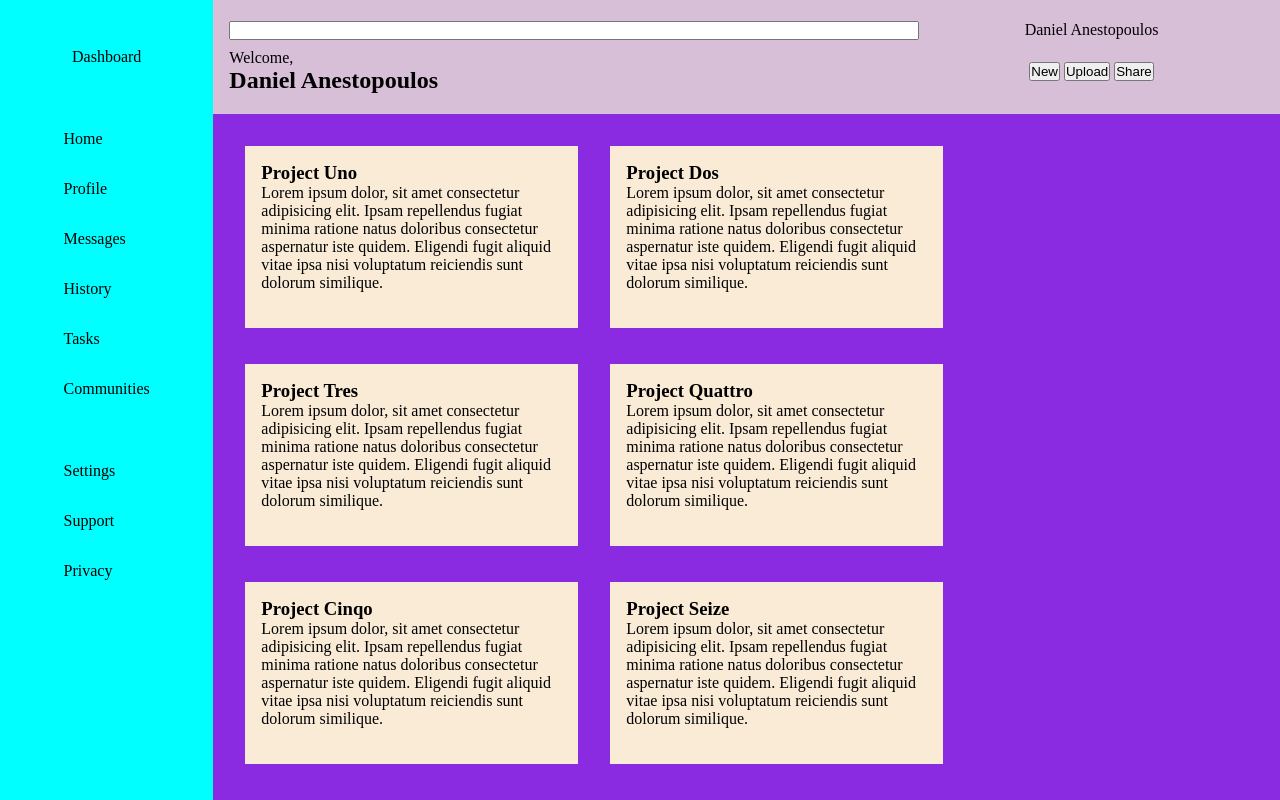
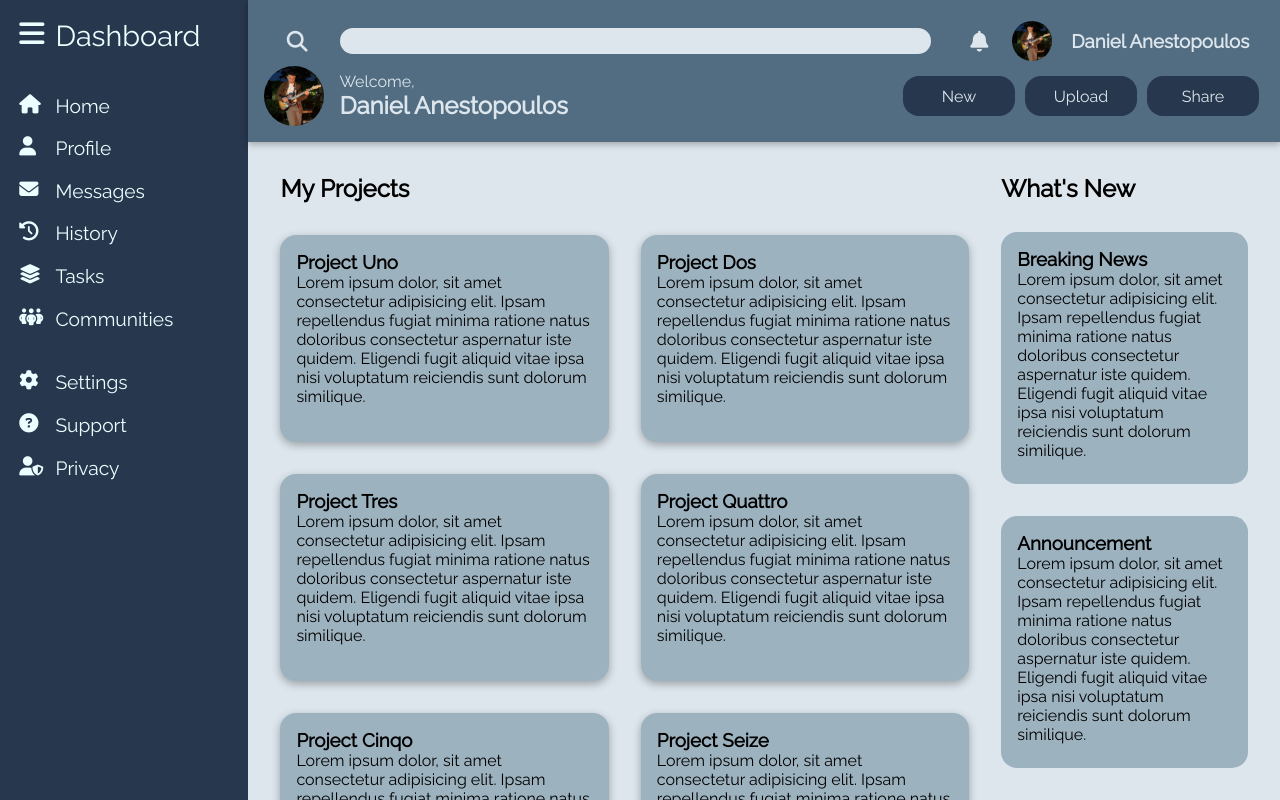
Before and after one commit to danielopoulos321/admin-dashboard, a plain HTML site: page index.html in a window 1280 px wide. Drawn offline with Linux system fonts and the light colour scheme.

Commit message:
Fix Sidebar shrink + layout issues

```diff
--- a/index.html
+++ b/index.html
@@ -5,33 +5,42 @@
     <meta http-equiv="X-UA-Compatible" content="IE=edge">
     <meta name="viewport" content="width=device-width, initial-scale=1.0">
     <link rel="stylesheet" href="styles.css">
+    <script src="https://kit.fontawesome.com/9b71300138.js" crossorigin="anonymous"></script>
     <title>Dashboard</title>
 </head>
 <body>
     <div class="container">
         <div class="sidebar">
-            <div class="logo">Dashboard</div>
                     <div class="menu">
-                <ul>
-                    <li>Home</li>
-                    <li>Profile</li>
-                    <li>Messages</li>
-                    <li>History</li>
-                    <li>Tasks</li>
-                    <li>Communities</li>
-                    <li></li>
-                    <li>Settings</li>
-                    <li>Support</li>
-                    <li>Privacy</li>
-                </ul>
+                        <i class="fa-solid fa-bars logo"></i><p class="logo">Dashboard</p>
+                        <div></div><div></div>
+                        <i class="fa-solid fa-house"></i><p>Home</p>
+                        <i class="fa-solid fa-user"></i> <p>Profile</p>
+                        <i class="fa-solid fa-envelope"></i><p>Messages</p>
+                        <i class="fa-solid fa-clock-rotate-left"></i><p>History</p>
+                        <i class="fa-solid fa-layer-group"></i><p>Tasks</p>
+                        <i class="fa-solid fa-people-group"></i><p>Communities</p>
+                        <div></div><div></div>
+                        <i class="fa-solid fa-gear"></i><p>Settings</p>
+                        <i class="fa-solid fa-circle-question"></i><p>Support</p>
+                        <i class="fa-solid fa-user-shield"></i><p>Privacy</p>
                     </div>
         </div>
         <div class="header">
+            <div class="top">
+                    <i class="fa-solid fa-magnifying-glass"></i>
                     <input type="search">
-            <div class="right">Daniel Anestopoulos</div>
+                    <i class="fa-solid fa-bell"></i>
+                    <img src="profile-pic.jpeg" alt="profile-pic">
+                    <h3>Daniel Anestopoulos</h3>
+            </div>
+            <div class="bottom">
+                <div class="user-info">
+                    <img src="profile-pic.jpeg" alt="profile-pic">
                     <div>
                         <p>Welcome,</p>
                         <h2>Daniel Anestopoulos</h2>
+                    </div>
                 </div>
                 <div class="buttons">
                     <button>New</button>
@@ -39,8 +48,10 @@
                     <button>Share</button>
                 </div>
             </div>
+        </div>
         <div class="content">
             <div class="projects">
+                <h2>My Projects</h2>
                 <div class="card">
                     <h3>Project Uno</h1>
                     <p>Lorem ipsum dolor, sit amet consectetur adipisicing elit. Ipsam repellendus fugiat minima ratione natus doloribus consectetur aspernatur iste quidem. Eligendi fugit aliquid vitae ipsa nisi voluptatum reiciendis sunt dolorum similique.</p>
@@ -65,9 +76,25 @@
                     <h3>Project Seize</h1>
                     <p>Lorem ipsum dolor, sit amet consectetur adipisicing elit. Ipsam repellendus fugiat minima ratione natus doloribus consectetur aspernatur iste quidem. Eligendi fugit aliquid vitae ipsa nisi voluptatum reiciendis sunt dolorum similique.</p>
                 </div>
+                <div class="card">
+                    <h3>Project Siete</h1>
+                    <p>Lorem ipsum dolor, sit amet consectetur adipisicing elit. Ipsam repellendus fugiat minima ratione natus doloribus consectetur aspernatur iste quidem. Eligendi fugit aliquid vitae ipsa nisi voluptatum reiciendis sunt dolorum similique.</p>
+                </div>
+                <div class="card">
+                    <h3>Project Ocho</h1>
+                    <p>Lorem ipsum dolor, sit amet consectetur adipisicing elit. Ipsam repellendus fugiat minima ratione natus doloribus consectetur aspernatur iste quidem. Eligendi fugit aliquid vitae ipsa nisi voluptatum reiciendis sunt dolorum similique.</p>
+                </div>
             </div>
             <div class="news">
-
+                <h2>What's New</h2>
+                <div class="news-item">
+                    <h3>Breaking News</h1>
+                    <p>Lorem ipsum dolor, sit amet consectetur adipisicing elit. Ipsam repellendus fugiat minima ratione natus doloribus consectetur aspernatur iste quidem. Eligendi fugit aliquid vitae ipsa nisi voluptatum reiciendis sunt dolorum similique.</p>
+                </div>
+                <div class="news-item">
+                    <h3>Announcement</h1>
+                    <p>Lorem ipsum dolor, sit amet consectetur adipisicing elit. Ipsam repellendus fugiat minima ratione natus doloribus consectetur aspernatur iste quidem. Eligendi fugit aliquid vitae ipsa nisi voluptatum reiciendis sunt dolorum similique.</p>
+                </div>
             </div>
         </div>
     </div>
--- a/styles.css
+++ b/styles.css
@@ -1,64 +1,182 @@
+@import url('https://fonts.googleapis.com/css2?family=Raleway:wght@400&display=swap');
+
 *{
     margin: 0;
     padding: 0;
+    font-family: 'Raleway', sans-serif;
 }
 
+    i   {
+    transition: transform 0.3s ease, box-shadow 0.3s ease;
+  }
 
-li{
-    list-style-type: none;
-    padding: 1em;
-}
+  i:hover{
+    transform: translateY(-4px);
+  }
 
 .container{
     height: 100vh;
     display: grid;
-    grid-template-columns: 1fr 5fr;
+    grid-template-columns: auto 1fr;
     grid-template-rows: 1fr 6fr;
 }
 
 .header{
     grid-column: 2/6;
     grid-row: 1/2;
-    background-color: thistle;
+    background-color: #526D82;
+    color: #DDE6ED;
+    z-index: 1;
+    box-shadow: rgba(0, 0, 0, 0.3) 0px 2px 7px 0px;
     display: grid;
-    grid-template-columns: 2fr 1fr;
+    grid-template-rows: 50px 60px;
     align-items: center;
     justify-items: space-between;
     padding: 1em;
 }
 
+.top{
+    display: grid;
+    grid-template-columns: 60px 3fr 60px 50px 1fr;
+    align-items: center;
+    justify-items: center;
+}
+
+.bottom{
+    display: flex;
+    align-items: center;
+    justify-content: space-between;
+}
+
 .sidebar{
+    width: 210px;
     grid-column: 1/2;
     grid-row: 1/3;
-    background-color: aqua;
+    background-color: #27374D;
     display: grid;
-    grid-template-rows: 1fr 6fr;
-    justify-items: center;
+    grid-template-rows: 480px;
+    justify-items: start;
+    align-items: stretch;
+    color: #ecfeff;
+    padding: 1em;
+    font-size: 1.2em;
+    transition: width 300ms ease;
+}
+
+.menu{
+    display: grid;
+    grid-template-columns: 1fr 4fr;
+}
+
+.logo{
+    font-size: 1.5em;
 }
 
 .content{
     grid-column: 2/6;
-    background-color: blueviolet;
+    background-color: #DDE6ED;
     display: grid;
     grid-template-columns: 5fr 2fr;
     overflow: hidden;
 }
 
-.logo{
-    align-self: center;
+
+.search{
+    grid-column: 1/5;
+    display: flex;
+    align-items: center;
+    justify-content: space-around;
 }
 
-.right, .buttons{
+.top > i{
+    padding-left: 10%;
+    padding-right: 1%;
+    font-size: 1.3em;
+    color: #DDE6ED;
+}
+
+input[type="search"]{
+    width: 95%;
+    height: 2em;
+    border: none;
+    border-radius: 1em;
+    background-color: #DDE6ED;
+}
+
+.right{
+    grid-column: 5/-1;
     justify-self: center;
+    align-items: center;
+    display: flex;
+}
+
+.top > img{
+    height: 40px;
+    width: 40px;
+    border-radius: 20px;
+}
+
+.right > h3{
+    padding-left: 10px;
+}
+
+.right > i{
+    padding-right: 5%;
+    font-size: 1.3em;
+    color: #DDE6ED;
+}
+
+.user-info{
+    grid-column: 1/4;
+    display: flex;
+    align-items: center;
+}
+
+.user-info > img{
+    height: 60px;
+    width: 60px;
+    border-radius: 30px;
+}
+
+.user-info > div{
+    padding-left: 15px;
+}
+
+.buttons{
+    grid-column: 4/-1;
+    display: flex;
+    justify-content: end;
+}
+
+button{
+    margin-right: 5px;
+    margin-left: 5px;
+    width: 7em;
+    min-width: 4em;
+    height: 2.5em;
+    font-size: 1em;
+    border: none;
+    border-radius: 1em;
+    color: #DDE6ED;
+    background-color: #27374D;
+}
+
+button:hover{
+    background-color: #27374d4e;
 }
 
 .projects{
     display: grid;
     gap: 2em;
     padding: 2em;
+    padding-right: 1em;
     grid-template-columns: repeat(auto-fit, minmax(300px, 1fr));
     grid-auto-rows: 4fr;
     overflow-y: scroll;
+}
+
+.projects h2{
+    grid-column: 1/-1;
 }
 
 .projects::-webkit-scrollbar {
@@ -66,13 +184,44 @@ li{
   }
 
 .card{
-    height: 150px;
-    background-color: antiquewhite;
+    height: 175px;
+    background-color: #9DB2BF;
+    box-shadow: rgba(0, 0, 0, 0.3) 0px 3px 8px 0px;
     padding: 1em;
+    border-radius: 1em;
+    transition: transform 0.3s ease;
+}
+
+.card:hover{
+    transform: translateY(-5px);
 }
 
 .news{
     padding: 2em;
+    padding-left: 1em;
     display: grid;
-    grid-template-rows: 1fr 1fr;
+    gap: 2em;
+    grid-template-rows: 1.6em;
 }
+
+.news-item{
+    background-color: #9DB2BF;
+    padding: 1em;
+    border-radius: 1em;
+}
+
+
+@media (max-width:844px){
+
+    .sidebar{
+        width: 30px;
+        justify-items: center;
+    }
+    .menu{
+        grid-template-columns: 1fr;
+        justify-items: center;
+    }
+    .menu > p{
+     display: none;
+    }
+}
```
Also changed, not shown: icons/home.svg (added), profile-pic.jpeg (added). Lines whose indentation alone changed are shown as unchanged.
